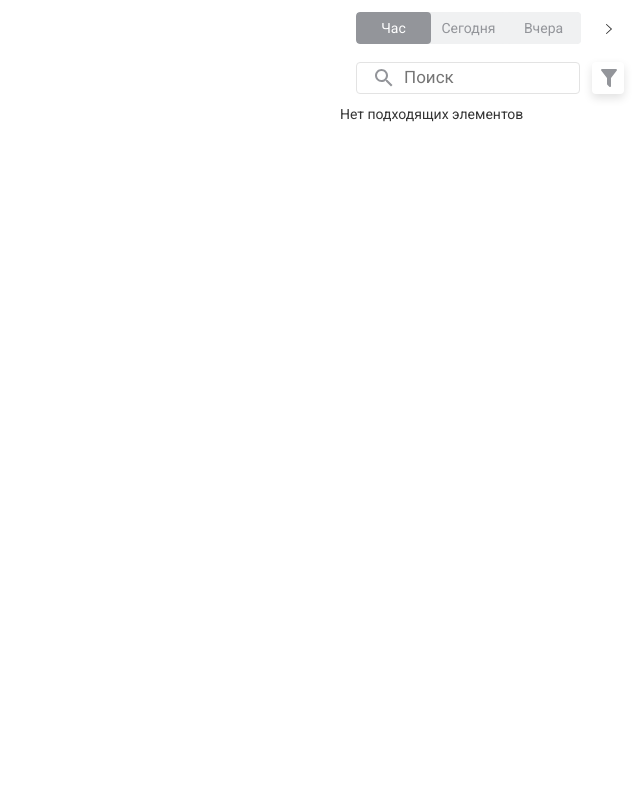
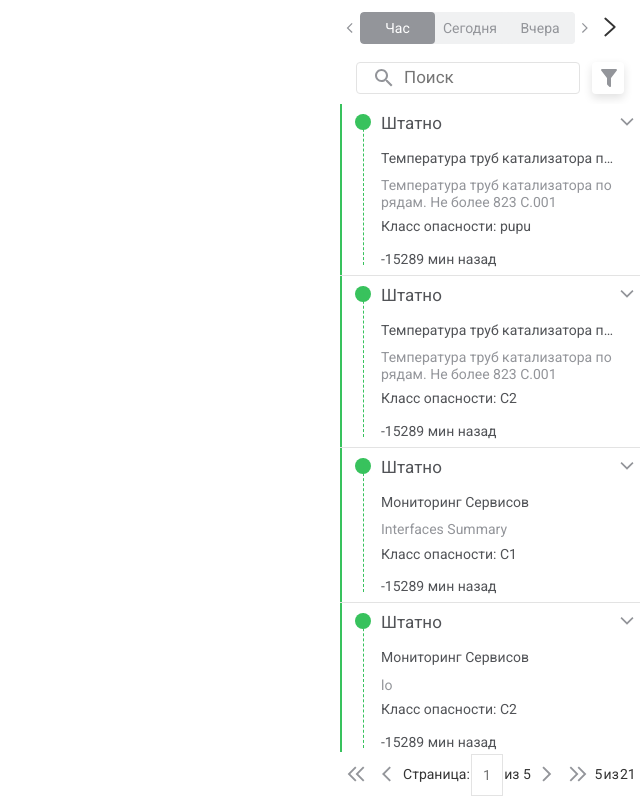
Before and after one commit to coder-fierfly/site-using-js, a React (Create React App) app: page / in a window 1280 px wide. Both pictures are taken after a click on the button "Collapse". Shown: the whole page, without its empty margins (640-1280 px from the left). Built offline with nearby package versions, Linux system fonts and the light colour scheme.

Commit message:
Стиль в открытой карточке, добавила периоды

```diff
--- a/package.json
+++ b/package.json
@@ -10,6 +10,7 @@
     "@testing-library/react": "^13.4.0",
     "@testing-library/user-event": "^13.5.0",
     "fuse.js": "^6.6.2",
+    "moment": "^2.29.4",
     "react": "^18.2.0",
     "react-dom": "^18.2.0",
     "react-scripts": "^5.0.1",
--- a/src/App.css
+++ b/src/App.css
@@ -7,7 +7,7 @@
 nav.SidenavCollapse.rs-sidenav.rs-sidenav-default.rs-sidenav-collapse-in {
   display: flex;
   flex-direction: column;
-  height: 99.3vh;
+  height: 94vh;
   background-color: white;
 }
 
@@ -77,6 +77,16 @@ nav.SidenavCollapse.rs-sidenav.rs-sidenav-default.rs-sidenav-collapse-in {
   display: flex;
   flex-wrap: wrap;
   width: 100%;
+  margin-bottom: 0.8rem;
+
+}
+
+.item_1.item_bold {
+  font-weight: 600 !important;
+}
+
+.element_top {
+  margin-top: 0.3rem;
 }
 
 .chart {
@@ -87,9 +97,8 @@ nav.SidenavCollapse.rs-sidenav.rs-sidenav-default.rs-sidenav-collapse-in {
 .close_popup_btn,
 .collapse_popup_btn {
   position: absolute;
-  top: 0;
+  top: 5px;
   right: 0;
-  transform: translate(-50%, 50%);
 }
 
 .padding-popup-content {
@@ -116,9 +125,17 @@ nav.SidenavCollapse.rs-sidenav.rs-sidenav-default.rs-sidenav-collapse-in {
   border-radius: 10px;
 }
 
+svg.rs-icon {
+  height: 30px;
+  width: 30px;
+
+  /* margin-bottom: 15px; */
+
+}
+
 .checkbox_group {
-  padding-top: 5px;
-  padding-bottom: 5px;
+  padding-top: 10px;
+  padding-bottom: 10px;
   display: flex;
   margin-left: 20px;
   /* margin-bottom: 10px; */
@@ -252,8 +269,24 @@ a.rs-nav-item {
   margin-bottom: 15px;
 }
 
+span.rs-ripple-pond {
+  width: 30px;
+  height: 30px;
+  right: 0px;
+  bottom: 0px;
+}
+
 button.rs-sidenav-toggle-button.rs-btn-icon.rs-btn-icon-placement-left.rs-btn.rs-btn-default {
   float: none;
+  padding: 0 0;
+  width: 30px;
+  /* height: 30px;
+  position: absolute; */
+}
+
+
+nav.SidenavCollapse.rs-sidenav.rs-sidenav-default.rs-sidenav-collapse-out {
+  background-color: white;
 }
 
 #toggleButton::after {
@@ -265,14 +298,38 @@ button.rs-sidenav-toggle-button.rs-btn-icon.rs-btn-icon-placement-left.rs-btn.rs
   fill: #93959A;
 }
 
+.rs-sidenav-toggle {
+  padding-left: 15px;
+}
+
+
+.rs-sidenav-toggle.rs-sidenav-toggle-collapsed {
+  padding-left: 0px;
+  padding-right: 0px;
+  position: fixed;
+  top: 0.2rem;
+}
+
 .page_placeholder {
   width: 30px;
   height: 40px;
   border: solid 0.1rem #e3e3e3;
 }
 
+.change-period-btn {
+  background-color: white;
+  height: 20px;
+  /* width: 10px; */
+}
+
+/* .toggle {
+  padding-right: 15px;
+} */
+
 .line_element {
   display: inline-block;
+  /* padding-right: 15px; */
+  background-color: white;
 }
 
 .bottom_line_element {
@@ -463,6 +520,8 @@ ul#menuItems {
 div#toggleButton {
   border-top: 0px;
   color: while;
+  /* position: absolute;
+  top: 15px; */
 }
 
 button.rs-sidenav-toggle-button.rs-btn-icon.rs-btn-icon-placement-left.rs-btn.rs-btn-default {
@@ -475,7 +534,7 @@ button.rs-sidenav-toggle-button.rs-btn-icon.rs-btn-icon-placement-left.rs-btn.rs
   display: flex;
   flex: 1;
   padding-top: 1.2rem;
-  padding-left: 1.6rem;
+  /* padding-left: 1.6rem; */
   padding-right: 0;
   width: 100%;
   background-color: #FFFFFF;
@@ -536,7 +595,7 @@ button.rs-sidenav-toggle-button.rs-btn-icon.rs-btn-icon-placement-left.rs-btn.rs
         overflow: hidden;
         position: relative;
         white-space: nowrap;
-        width: 7.5rem;
+        width: 7rem;
         border-style: none;
       }
 
@@ -551,6 +610,7 @@ button.rs-sidenav-toggle-button.rs-btn-icon.rs-btn-icon-placement-left.rs-btn.rs
     flex-shrink: 0;
     height: 3.2rem;
     width: 100%;
+    padding-left: 1.6rem;
 
     .search {
       background-color: #ffffff;
--- /dev/null
+++ b/src/MatchPeriod.js
@@ -0,0 +1,28 @@
+const MatchPeriod = {
+    0: {
+        description: "withinHour",
+        name: "Час"
+    },
+    1: {
+        description: "today",
+        name: "Сегодня"
+    },
+    2: {
+        description: "yesterday",
+        name: "Вчера"
+    },
+    3: {
+        description: "week",
+        name: "Неделя"
+    },
+    4: {
+        description: "month",
+        name: "Месяц"
+    },
+    5: {
+        description: "year",
+        name: "Год"
+    }
+
+};
+export default MatchPeriod;
--- a/src/MatshMapping.js
+++ b/src/MatshMapping.js
@@ -1,5 +1,8 @@
 const MatchMapping = {
-
+    0: {
+        color: "#4285F4",
+        description: "Резерв"
+    },
     1: {
         color: "#38C25D",
         description: "Штатно"
@@ -27,10 +30,6 @@ const MatchMapping = {
     7: {
         color: "#4285F4",
         description: "Резерв"
-    },
-    0: {
-        color: "#4285F4",
-        description: "Резерв"
     }
 
 };
--- a/src/components/Cards.jsx
+++ b/src/components/Cards.jsx
@@ -31,8 +31,8 @@ const Cards = (props) => {
             var min = Math.floor((currentTime - time * 1000) / 60000);
             return min.toString() + ' мин назад';
         }
-
-        if (interval === 'yesterday') {
+        var validIntervals = ['yesterday', 'year', 'month', 'week'];
+        if (validIntervals.includes(interval)) {
             const formattedDate = convertDate.toLocaleString('en-GB', {
                 day: '2-digit',
                 month: '2-digit',
@@ -57,7 +57,7 @@ const Cards = (props) => {
 
 
     return (
-        <div>
+        <>
             {props.itemValue.length === 0 ? (
                 <div className="withoutColor">Нет подходящих элементов</div>
             ) : (
@@ -69,9 +69,9 @@ const Cards = (props) => {
                             <>
                                 <button className="close-button" onClick={() => handleClick(item.event_id)}>
                                     {selectedIndex === null ? (<div className="collapse_popup_btn">
-                                        <svg xmlns="http://www.w3.org/2000/svg" height="16" viewBox="0 -960 960 960" fill="#93959A" width="16"><path d="M480-345 240-585l43-43 197 198 197-197 43 43-240 239Z" /></svg>
+                                        <svg xmlns="http://www.w3.org/2000/svg" height="26" viewBox="0 -960 960 960" fill="#93959A" width="26"><path d="M480-345 240-585l43-43 197 198 197-197 43 43-240 239Z" /></svg>
                                     </div>) : (<div className="collapse_popup_btn">
-                                        <svg xmlns="http://www.w3.org/2000/svg" height="16" viewBox="0 -960 960 960" fill="#93959A" width="16"><path d="m283-345-43-43 240-240 240 239-43 43-197-197-197 198Z" /></svg>
+                                        <svg xmlns="http://www.w3.org/2000/svg" height="26" viewBox="0 -960 960 960" fill="#93959A" width="26"><path d="m283-345-43-43 240-240 240 239-43 43-197-197-197 198Z" /></svg>
                                     </div>)}
 
                                 </button>
@@ -82,28 +82,27 @@ const Cards = (props) => {
                                 </div>
 
                                 <div className="text_group">
-
-                                    <p className="item_1">{MatchMapping[item.state].description}</p>
-                                    {/* {(selectedIndex === item.event_id) ? (<div>he</div>) : (<div>asdasd</div>)} */}
+                                    {(selectedIndex === item.event_id && item.name !== '') ?
+                                        (<p className="item_1 item_bold">{MatchMapping[item.state].description}</p>) : (item.name === '' ? (null) : (<p className="item_1">{MatchMapping[item.state].description}</p>))}
 
                                     {(selectedIndex === item.event_id && item.name !== '') ?
-                                        (<div className="container"><p><span className="appellation_element">Имя устройства:&nbsp;</span>
+                                        (<div className="container element_top"><p><span className="appellation_element">Имя устройства:&nbsp;</span>
                                             <span className="item_element">{item.name}</span></p></div>) : (item.name === '' ? (null) : (<p className="item_2">{item.name}</p>))}
 
                                     {(selectedIndex === item.event_id && item.target_name !== '') ?
                                         (<div className="container"><p><span className="appellation_element">Имя целевого объекта:&nbsp;</span>
                                             <span className="item_element"><a href="#" onClick={handleLinkClick}>{item.target_name}</a></span></p></div>)
                                         : (item.target_name === "" ? (null) : (<p className="item_3">{item.target_name}</p>))}
-                                    {(selectedIndex === item.event_id && item.alert_template !== '') ? (<div className="container"><p><span className="appellation_element">Шаблон сигнала:&nbsp;</span><span className="item_element">{item.alert_template}</span></p></div>) : (null)}
+                                    {(selectedIndex === item.event_id && item.alert_template !== '') ? (<div className="item_5"><p><span className="appellation_element">Шаблон сигнала:&nbsp;</span><span className="item_element">{item.alert_template}</span></p></div>) : (null)}
 
-                                    {(selectedIndex === item.event_id && item.value.emp !== '') ? (<div className="container"><p><span className="appellation_element">Значение:&nbsp;</span><span className="item_element">{item.value} {item.units}</span></p></div>) : (null)}
+                                    {(selectedIndex === item.event_id && item.value.emp !== '') ? (<div className="item_5"><p><span className="appellation_element">Значение:&nbsp;</span><span className="item_element">{item.value} {item.units}</span></p></div>) : (null)}
 
                                     {(selectedIndex === item.event_id && item.label !== '') ?
                                         (<div className="container"><p><span className="appellation_element">Класс опасности:&nbsp;</span>
                                             <span className="item_element">{item.label}</span></p></div>) : (item.label === '' ? (null) : (<p className="item_5">Класс опасности: {item.label}</p>))}
 
                                     {(selectedIndex === item.event_id && item.time_value !== '') ?
-                                        (<div className="container"><p><span className="appellation_element">Время:&nbsp;</span>
+                                        (<div className="container element_top"><p><span className="appellation_element">Время:&nbsp;</span>
                                             <span className="item_element">{timeConverter(item.time_value, props.filter)}</span></p></div>) : (item.time_value === '' ? (null) : (<p className="item_4">{timeConverter(item.time_value, props.filter)}</p>))}
                                 </div>
                             </>
@@ -123,9 +122,8 @@ const Cards = (props) => {
                 </div>
             )}
 
-        </div>
+        </>
     )
 };
 
-
 export default Cards;
--- a/src/components/CollapseMenu.jsx
+++ b/src/components/CollapseMenu.jsx
@@ -8,15 +8,30 @@ import FilterPopup from './FilterPopup';
 import ColorTypeFilter from './ColorTypeFilter';
 import TextAreaFilter from './TextAreaFilter';
 import MatchMapping from "../MatshMapping";
-
-//сделать основное меню расширяемым
-// неделя
-// месяц год
+import MatchPeriod from "../MatchPeriod"
 
 const ITEMS_PER_PAGE = 5;
 
 const CollapseMenu = () => {
 
+    const keys = Object.keys(MatchPeriod);
+    const periodLength = keys.length;
+
+    const [indexPeriod, setIndex] = useState(0);
+
+    const handlePrev = () => {
+        if (indexPeriod !== 0) {
+            setIndex((indexPeriod - 1 + periodLength) % periodLength);
+        }
+    };
+
+    const handleNext = () => {
+        if (indexPeriod !== 3) {
+            setIndex((indexPeriod + 1) % periodLength);
+        }
+    };
+
+    // текущая страница
     const [page, setPage] = React.useState(1);
 
     //действие при закрытии индикации выбранного фильтра
@@ -52,14 +67,13 @@ const CollapseMenu = () => {
     // Открытие и закрытие меню
     const [collapsed, setCollapsed] = useState(true);
 
-
     //Отфильтрованные данные по времени
     const [result, setResult] = useState([]);
 
     //Выбранная переменная
     const [selectedOption, setSelectedOption] = useState([]);
 
-    //по дефолту выбранный период
+    //по умолчанию выбранный период
     useEffect(() => {
         setResult(TimeFilter('withinHour'));
         setSelectedOption('withinHour');
@@ -67,6 +81,7 @@ const CollapseMenu = () => {
 
     //Срабатывание по кнопке
     const handleTimeButtonClick = (option) => {
+        console.log('htb')
         var filteredBuff = TimeFilter(option)
         setResult(filteredBuff);
         setSelectedOption(option);
@@ -180,14 +195,19 @@ const CollapseMenu = () => {
                                     <>
                                         <div className="top_menu">
                                             <div className="big_period_group">
+                                                <button className='change-period-btn' onClick={handlePrev}>
+                                                    <svg xmlns="http://www.w3.org/2000/svg" height="20" viewBox="0 -960 960 960" width="20" fill="#93959A"><path d="M561-240 320-481l241-241 43 43-198 198 198 198-43 43Z" /></svg>
+                                                </button>
                                                 <div className="period_group">
-                                                    <button className={selectedOption === 'withinHour' ? 'p_active' : 'period'}
-                                                        onClick={() => handleTimeButtonClick('withinHour')}>Час</button>
-                                                    <button className={selectedOption === 'today' ? 'p_active' : 'period'}
-                                                        onClick={() => handleTimeButtonClick('today')}>Сегодня</button>
-                                                    <button className={selectedOption === 'yesterday' ? 'p_active' : 'period'}
-                                                        onClick={() => handleTimeButtonClick('yesterday')}>Вчера</button>
+                                                    <button className={selectedOption === MatchPeriod[(indexPeriod)].description ? 'p_active' : 'period'}
+                                                        onClick={() => handleTimeButtonClick(MatchPeriod[(indexPeriod)].description)}>{MatchPeriod[(indexPeriod)].name}</button>
+                                                    <button className={selectedOption === MatchPeriod[(indexPeriod + 1)].description ? 'p_active' : 'period'}
+                                                        onClick={() => handleTimeButtonClick(MatchPeriod[(indexPeriod + 1)].description)}>{MatchPeriod[(indexPeriod + 1)].name}</button>
+                                                    <button className={selectedOption === MatchPeriod[(indexPeriod + 2)].description ? 'p_active' : 'period'}
+                                                        onClick={() => handleTimeButtonClick(MatchPeriod[(indexPeriod + 2)].description)}>{MatchPeriod[(indexPeriod + 2)].name}</button>
                                                 </div>
+                                                <button className='change-period-btn' onClick={handleNext}>
+                                                    <svg xmlns="http://www.w3.org/2000/svg" height="20" viewBox="0 -960 960 960" width="20" fill="#93959A"><path d="M530-481 332-679l43-43 241 241-241 241-43-43 198-198Z" /></svg>                                                </button>
                                             </div>
                                         </div >
                                     </>
--- a/src/components/TimeFilter.js
+++ b/src/components/TimeFilter.js
@@ -1,30 +1,26 @@
 import json from "./jsonConsole.json";
+import moment from 'moment';
+
 var cardList = json.data.alerts;
 function TimeFilter(filterOption) {
     const sortData = [];
-    const currentTime = Date.now();
+    var now = moment();
     cardList.map((item) => {
-        const transmittedDate = item.time_value * 1000;
-        const timeDifference = currentTime - item.time_value;
-        const startOfToday = new Date().setHours(0, 0, 0, 0);
-        const endOfToday = new Date().setHours(23, 59, 59, 999);
-        const startOfYesterday = new Date();
-        startOfYesterday.setDate(startOfYesterday.getDate() - 1);
-        startOfYesterday.setHours(0, 0, 0, 0);
-        const endOfYesterday = new Date();
-        endOfYesterday.setDate(endOfYesterday.getDate() - 1);
-        endOfYesterday.setHours(23, 59, 59, 999);
-        const startOfWithinAnHour = currentTime - 3600000;
-
-        if (filterOption === 'withinHour' && transmittedDate >= startOfWithinAnHour && transmittedDate <= currentTime) {
+        var event = moment.unix(item.time_value);
+        if (filterOption === 'withinHour' && event.isAfter(now.subtract(1, 'hour'))) {
             sortData.push(item);
-        } else if (filterOption === 'today' && transmittedDate >= startOfToday && transmittedDate <= endOfToday) {
+        } else if (filterOption === 'today' && event.isSame(now, 'day')) {
             sortData.push(item);
-        } else if (filterOption === 'yesterday' && transmittedDate >= startOfYesterday && transmittedDate <= endOfYesterday) {
+        } else if (filterOption === 'yesterday' && event.isSame(now.subtract(1, 'day'), 'day')) {
+            sortData.push(item);
+        } else if (filterOption === 'week' && event.isAfter(now.subtract(1, 'week'))) {
+            sortData.push(item);
+        } else if (filterOption === 'month' && event.isAfter(now.subtract(1, 'month'))) {
+            sortData.push(item);
+        } else if (filterOption === 'year' && event.isAfter(now.subtract(1, 'year'))) {
             sortData.push(item);
         }
     });
-
     return sortData;
 }
 
--- a/src/components/jsonConsole.json
+++ b/src/components/jsonConsole.json
@@ -12,7 +12,7 @@
                 "event_serial": "0",
                 "target": "hook",
                 "target-type": "logix-93687fd5f99a9173c29daba0675a0b84",
-                "target_name": "Температура труб катализатора по рядам. Не более 823 С.001",
+                "target_name": "чточто труб катализатора по рядам. Не более 823 С.001",
                 "alert_id": "e6028080-fbc4-5060-be47-61fa0e458f00",
                 "path": "/SKPB/corp_13/obj_13_4/Analytics/KPI/1_V/Process/3",
                 "bytes": "0",
@@ -20,7 +20,7 @@
                 "event_status": "0",
                 "drop_kilo": "0",
                 "ip": "",
-                "time_value": "1689317309",
+                "time_value": "1671104939",
                 "notif_ph": "00000000-0000-0000-0000-000000000000",
                 "ds": "high",
                 "description": "",
@@ -29,7 +29,7 @@
                 "units": "",
                 "serial_value": "0",
                 "serial_state": "0",
-                "name": "Температура труб катализатора по рядам. Не более 823 С.",
+                "name": "чточто труб катализатора по рядам. Не более 823 С.",
                 "ph": "e6028080-fbc4-5060-be47-61fa0e458f00",
                 "event_id": "e6028080-fbc4-5060-be47-61fa0e458f00#e6028080-fbc4-5060-be47-61fa0e458f00#1688033555#0",
                 "alert_template": "kpi-process-lb",
@@ -284,7 +284,7 @@
                 "event_status": "0",
                 "target_deleted": 0,
                 "drop_kilo": "0",
-                "time_value": "1689316948",
+                "time_value": "1689495083",
                 "ip": "",
                 "notif_ph": "00000000-0000-0000-0000-000000000000",
                 "ds": "low",
@@ -309,7 +309,7 @@
                 "description": "Incoming Discards Problem",
                 "notif_ph": "00000000-0000-0000-0000-000000000000",
                 "ip": "127.0.0.1",
-                "time_value": "1689162634",
+                "time_value": "1689495083",
                 "ds": "ifInDiscards",
                 "event_time": "0",
                 "value": "0.00",
@@ -341,7 +341,7 @@
                 "value": "0.50",
                 "event_time": "0",
                 "drop_kilo": "0",
-                "time_value": "1689316948",
+                "time_value": "1689495083",
                 "ip": "",
                 "ds": "high",
                 "notif_ph": "00000000-0000-0000-0000-000000000000",
@@ -368,7 +368,7 @@
                 "target_deleted": 0,
                 "ip": "",
                 "notif_ph": "00000000-0000-0000-0000-000000000000",
-                "time_value": "1689162634",
+                "time_value": "1689063083",
                 "ds": "low",
                 "description": "",
                 "drop_kilo": "0",
@@ -430,7 +430,7 @@
                 "ds": "diskIOWrites",
                 "ip": "127.0.0.1",
                 "notif_ph": "00000000-0000-0000-0000-000000000000",
-                "time_value": "1689162634",
+                "time_value": "1689063083",
                 "description": "",
                 "drop_kilo": "1"
             },
@@ -463,7 +463,7 @@
                 "event_status": "0",
                 "notif_ph": "00000000-0000-0000-0000-000000000000",
                 "ip": "127.0.0.1",
-                "time_value": "1689162634",
+                "time_value": "1688544683",
                 "ds": "linuxGenericCpuUtil",
                 "description": "",
                 "drop_kilo": "0",
@@ -472,7 +472,7 @@
             },
             {
                 "ip": "",
-                "time_value": "1689162634",
+                "time_value": "1688544683",
                 "notif_ph": "00000000-0000-0000-0000-000000000000",
                 "ds": "trend",
                 "description": "",
--- a/src/index.css
+++ b/src/index.css
@@ -1,8 +1,5 @@
 body {
   margin: 0;
-  /* font-family: -apple-system, BlinkMacSystemFont, 'Segoe UI', 'Roboto', 'Oxygen',
-    'Ubuntu', 'Cantarell', 'Fira Sans', 'Droid Sans', 'Helvetica Neue',
-    sans-serif; */
   font-family: Roboto !important;
   -webkit-font-smoothing: antialiased;
   -moz-osx-font-smoothing: grayscale;
```
Also changed, not shown: 1 other file (tests, documents, lock files or other folders).
